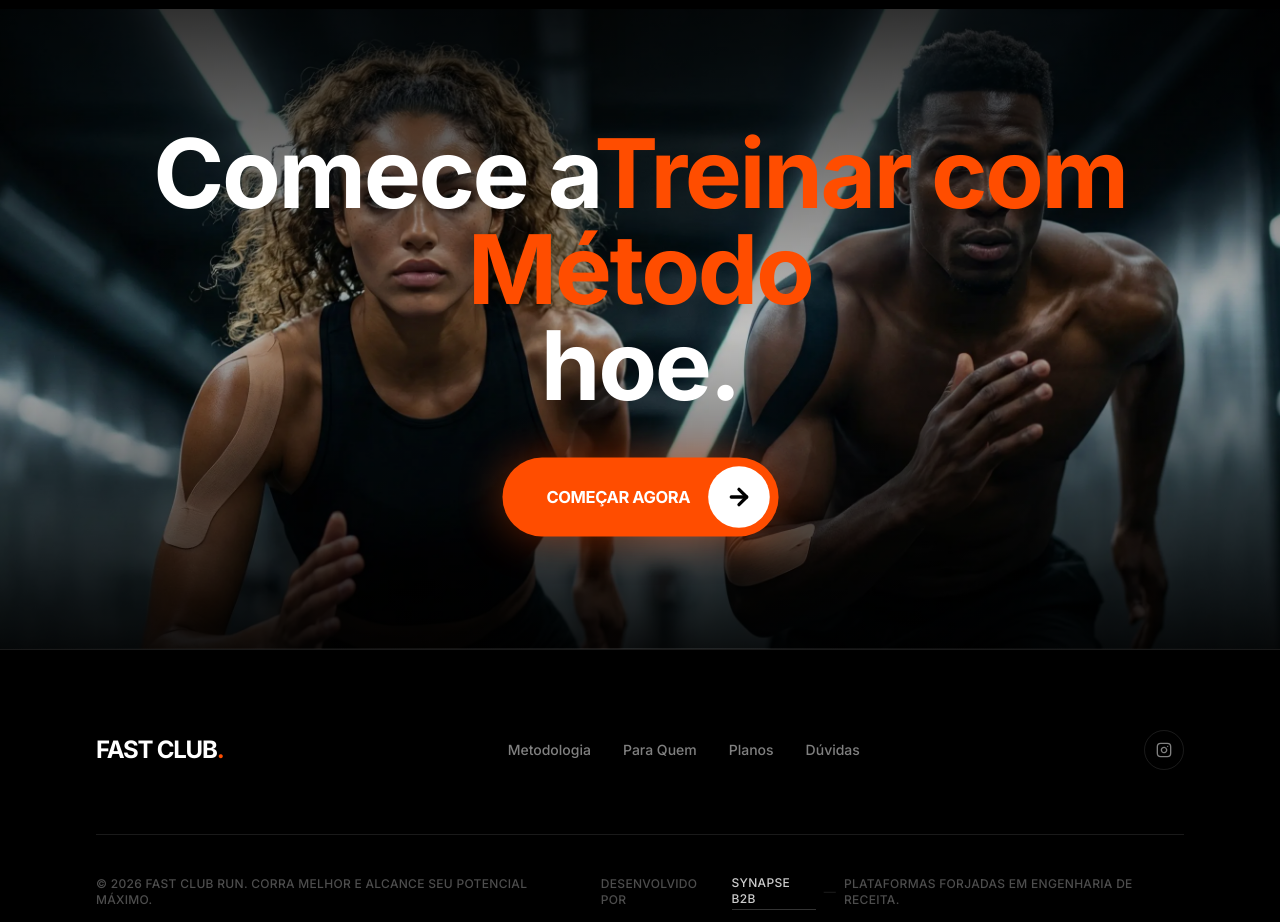
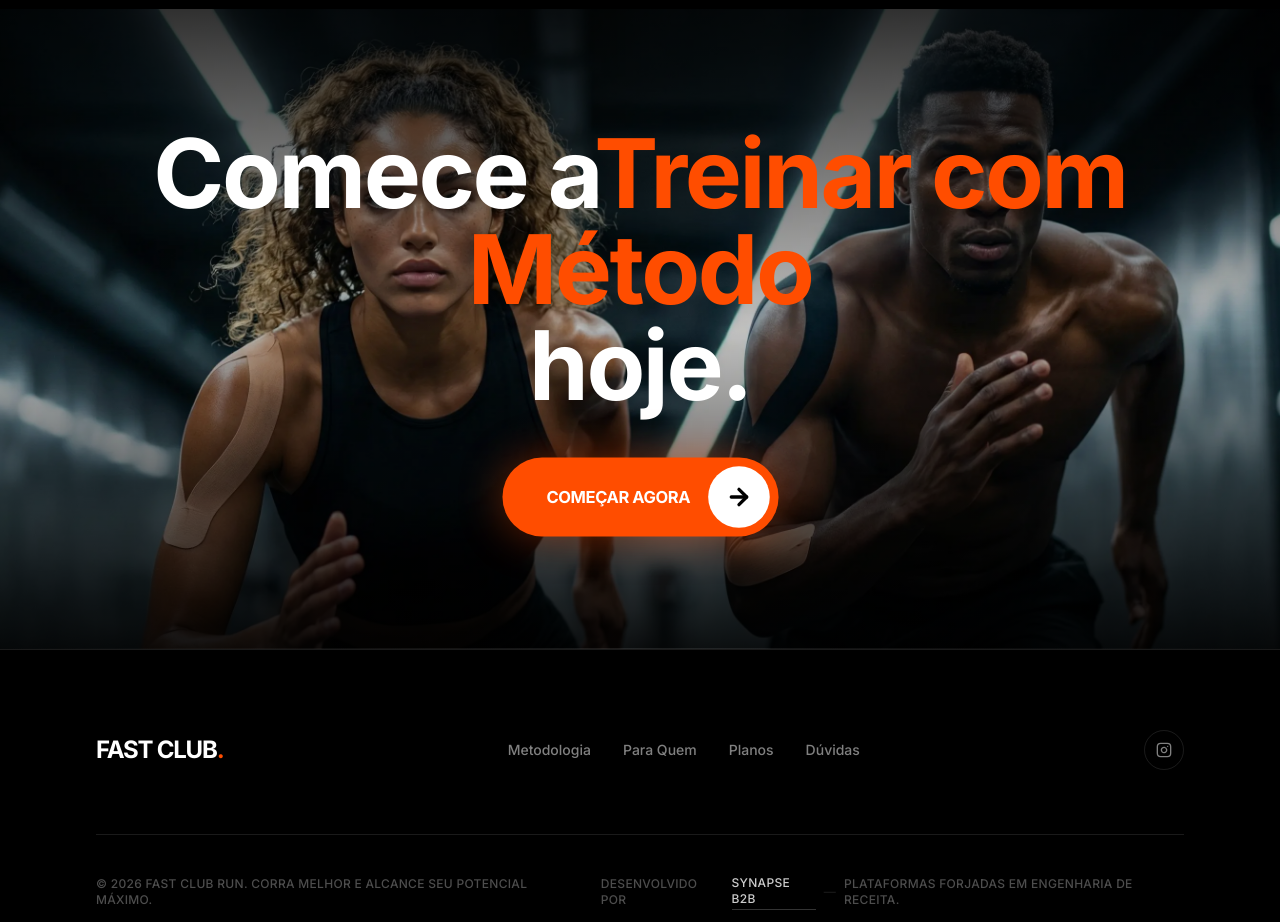
Before and after one commit to synapseb2b/Fast-Club-Run, a Next.js app: page / in a window 1280 px wide. Shown: the part 9800-10722 px from the top of the page. Built offline with nearby package versions, Linux system fonts and the light colour scheme.

Commit message:
Update cta.tsx

```diff
--- a/components/sections/cta.tsx
+++ b/components/sections/cta.tsx
@@ -38,7 +38,7 @@ export function CTASection() {
                         className="text-5xl md:text-7xl lg:text-[6rem] font-bold tracking-tight leading-[1] text-white mb-12"
                     >
                         Comece a<span className="text-primary">Treinar com Método</span> <br />
-                        hoe.
+                        hoje.
                     </motion.h2>
 
                     {/* CTA Button - Padrão Axeris (Idêntico à Hero) */}
```
